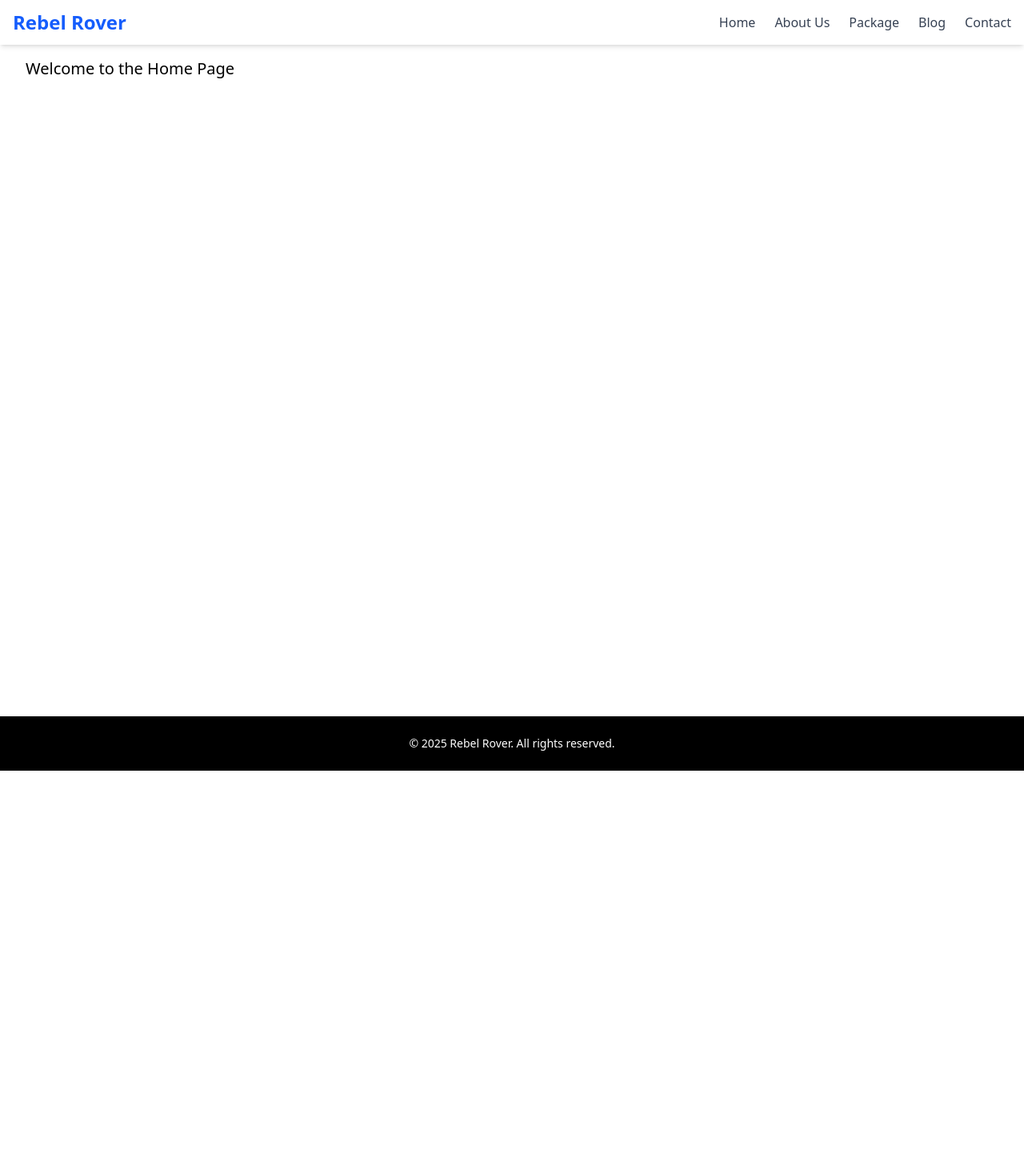
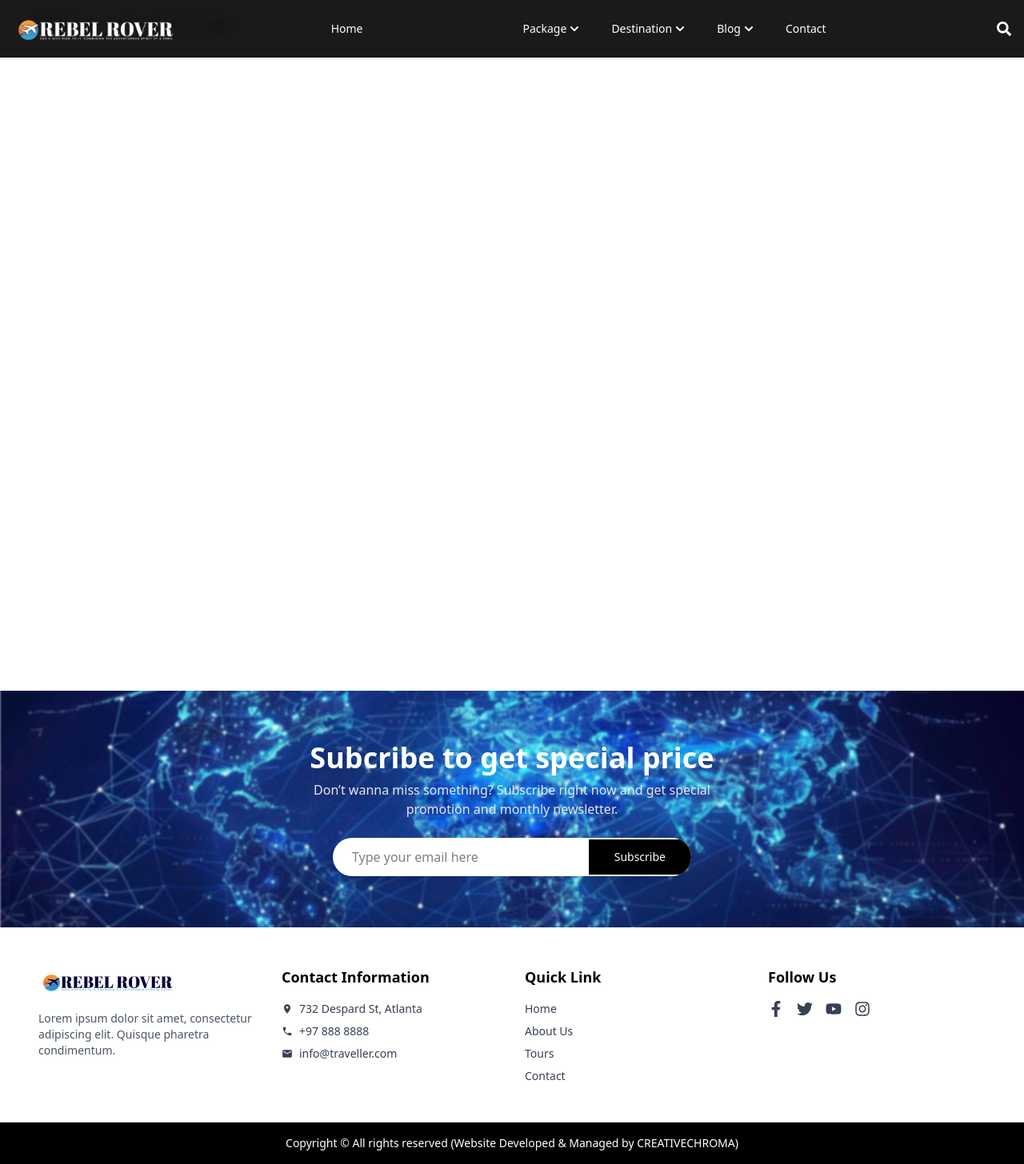
Before and after one commit to helenlemessa/Rebel-Rover-Travel-Website, a React (Vite) app: page / in a window 1280 px wide. Shown: the whole page at 80% size. Before the commit the page ends 964 px from the top, so only its background shows below. Built offline with nearby package versions, Linux system fonts and the light colour scheme.

Commit message:
modified with complet feature

```diff
--- a/src/App.jsx
+++ b/src/App.jsx
@@ -5,8 +5,8 @@ import Footer from './components/Footer';
 
 // Pages
 import Home from "./pages/Home";
-import About from "./pages/AboutUs";
 import Package from "./pages/Package";
+import DestinationCard from './components/DestinationCard/DestinationCard'
 import Blog from "./pages/SingleBlog";
 import Contact from "./pages/Contact";
 import NotFound from "./pages/NotFound";
@@ -19,8 +19,8 @@ const App = () => {
   <MainLayout>
     <Routes>
       <Route path="/" element={<Home />} />
-      <Route path="/about" element={<About />} />
       <Route path="/package" element={<Package />} />
+      <Route path="/destination" element={<DestinationCard />} />
       <Route path="/blog" element={<Blog />} />
       <Route path="/contact" element={<Contact />} />
       <Route path="*" element={<NotFound />} />
--- a/src/components/DestinationCard/DestinationCard.jsx
+++ b/src/components/DestinationCard/DestinationCard.jsx
@@ -1 +1,12 @@
-// ECHO is on.
+import React from 'react';
+import Footer from '../Footer';
+
+function Package() {
+    return (
+        <div>
+
+        </div>
+    );
+}
+
+export default Package;
--- a/src/components/Footer.jsx
+++ b/src/components/Footer.jsx
@@ -1,12 +1,119 @@
-// src/components/Footer.jsx
+//   export default Footer;
+import { FaFacebookF, FaTwitter, FaYoutube, FaInstagram } from "react-icons/fa";
+import { MdLocationOn, MdEmail, MdPhone } from "react-icons/md";
+
 const Footer = () => {
-    return (
-      <footer className="bg-black text-white py-6 mt-10">
-        <div className="max-w-7xl mx-auto text-center text-sm">
-          © 2025 Rebel Rover. All rights reserved.
+  return (
+    <footer className="bg-white text-black mt-16">
+      {/* Subscribe Section */}
+      <div
+        className="bg-cover bg-center text-white py-16 px-4 text-center"
+        style={{ backgroundImage: `url('/images/Footer.jpg')` }}
+      >
+        <h2 className="text-3xl md:text-4xl font-bold mb-2">
+          Subcribe to get special price
+        </h2>
+        <p className="text-sm md:text-base text-gray-200 mb-6 max-w-xl mx-auto">
+          Don’t wanna miss something? Subscribe right now and get special
+          promotion and monthly newsletter.
+        </p>
+        <form className="max-w-md mx-auto flex flex-col sm:flex-row items-center bg-white rounded-full overflow-hidden shadow-lg">
+          <input
+            type="email"
+            placeholder="Type your email here"
+            className="flex-grow px-6 py-3 text-black outline-none w-full sm:w-auto"
+          />
+          <button className="bg-black text-white px-8 py-3 text-sm font-medium w-full sm:w-auto hover:bg-gray-800 transition-colors">
+            Subscribe
+          </button>
+        </form>
+      </div>
+
+      {/* Footer Main Content */}
+      <div className="grid grid-cols-1 md:grid-cols-2 lg:grid-cols-4 gap-8 px-6 md:px-12 py-12">
+        {/* Logo & Description */}
+        <div>
+          <img
+            src="/images/logo2.png"
+            alt="Rebel Rover"
+            className="h-10 mb-4"
+          />
+          <p className="text-sm text-gray-600">
+            Lorem ipsum dolor sit amet, consectetur adipiscing elit. Quisque
+            pharetra condimentum.
+          </p>
         </div>
-      </footer>
-    );
-  };
 
-  export default Footer;
+        {/* Contact Info */}
+        <div>
+          <h3 className="font-semibold text-lg mb-4">Contact Information</h3>
+          <ul className="space-y-2 text-sm text-gray-700">
+            <li className="flex items-center gap-2">
+              <MdLocationOn /> 732 Despard St, Atlanta
+            </li>
+            <li className="flex items-center gap-2">
+              <MdPhone /> +97 888 8888
+            </li>
+            <li className="flex items-center gap-2">
+              <MdEmail /> info@traveller.com
+            </li>
+          </ul>
+        </div>
+
+        {/* Quick Links */}
+        <div>
+          <h3 className="font-semibold text-lg mb-4">Quick Link</h3>
+          <ul className="space-y-2 text-sm text-gray-700">
+            <li>
+              <a href="#" className="hover:text-blue-500 transition-colors">
+                Home
+              </a>
+            </li>
+            <li>
+              <a href="#" className="hover:text-blue-500 transition-colors">
+                About Us
+              </a>
+            </li>
+            <li>
+              <a href="#" className="hover:text-blue-500 transition-colors">
+                Tours
+              </a>
+            </li>
+            <li>
+              <a href="#" className="hover:text-blue-500 transition-colors">
+                Contact
+              </a>
+            </li>
+          </ul>
+        </div>
+
+        {/* Social Icons */}
+        <div>
+          <h3 className="font-semibold text-lg mb-4">Follow Us</h3>
+          <div className="flex items-center gap-4 text-xl text-gray-700">
+            <a href="#" className="hover:text-blue-500 transition-colors">
+              <FaFacebookF />
+            </a>
+            <a href="#" className="hover:text-blue-500 transition-colors">
+              <FaTwitter />
+            </a>
+            <a href="#" className="hover:text-blue-500 transition-colors">
+              <FaYoutube />
+            </a>
+            <a href="#" className="hover:text-blue-500 transition-colors">
+              <FaInstagram />
+            </a>
+          </div>
+        </div>
+      </div>
+
+      {/* Footer Bottom */}
+      <div className="bg-black text-white text-center py-4 text-sm">
+        Copyright © All rights reserved (Website Developed & Managed by
+        CREATIVECHROMA)
+      </div>
+    </footer>
+  );
+};
+
+export default Footer;
--- a/src/components/Navbar.jsx
+++ b/src/components/Navbar.jsx
@@ -1,20 +1,123 @@
-import { Link, NavLink } from 'react-router-dom';
+import { Link, NavLink } from "react-router-dom";
+
+
+import { useState } from "react";
+import { FaSearch, FaBars, FaTimes, FaChevronDown } from "react-icons/fa";
 
 const Navbar = () => {
+  const [showSearch, setShowSearch] = useState(false);
+  const [mobileMenuOpen, setMobileMenuOpen] = useState(false);
+
+  const handleSearchToggle = () => {
+    setShowSearch((prev) => !prev);
+    setMobileMenuOpen(false);
+  };
+
   return (
-    <header className="bg-white shadow-md sticky top-0 z-50">
-      <div className="max-w-7xl mx-auto px-4 py-3 flex items-center justify-between">
-        <Link to="/" className="text-2xl font-bold text-blue-600">
-          Rebel Rover
-        </Link>
-        <nav className="space-x-6 text-gray-700 font-medium">
-          <NavLink to="/" activeClassName="text-blue-600" exact>Home</NavLink>
-          <NavLink to="/about" activeClassName="text-blue-600">About Us</NavLink>
-          <NavLink to="/package" activeClassName="text-blue-600">Package</NavLink>
-          <NavLink to="/blog" activeClassName="text-blue-600">Blog</NavLink>
-          <NavLink to="/contact" activeClassName="text-blue-600">Contact</NavLink>
+    <header className="fixed top-0 left-0 w-full opacity-90 z-50 bg-black backdrop-blur-md text-white ">
+      <div className="max-w-7xl mx-auto px-4 py-3 flex items-center justify-between relative">
+        {/* Logo */}
+        <div
+          className={`flex items-center ${
+            showSearch ? "hidden md:flex" : "flex"
+          }`}
+        >
+          <img
+            src="/images/logo1.png"
+            alt="Rebel Rover Logo"
+            className="h-10 md:h-12 object-contain"
+          />
+        </div>
+
+        {/* Desktop Navigation */}
+        <nav className="hidden md:flex items-center space-x-10 text-sm font-medium">
+          {/* <a href="#" className="hover:text-yellow-400 md:mr-50 mr-5">
+            Home
+          </a> */}
+          <NavLink to="#" className="hover:text-yellow-400 md:mr-50 mr-5">
+            Home
+          </NavLink>
+          <NavLink
+            to="/package"
+            className="flex items-center hover:text-yellow-400 cursor-pointer"
+            activeClassName="text-yellow-400"
+          >
+            Package
+            <FaChevronDown className="text-xs ml-1" />
+          </NavLink>
+          <NavLink
+            to="/destination"
+            className="flex items-center hover:text-yellow-400 cursor-pointer"
+            activeClassName="text-yellow-400"
+          >
+            Destination
+            <FaChevronDown className="text-xs ml-1" />
+          </NavLink>
+          <NavLink
+            to="/blog"
+            className="flex items-center hover:text-yellow-400 cursor-pointer"
+            activeClassName="text-yellow-400"
+          >
+            Blog
+            <FaChevronDown className="text-xs ml-1" />
+          </NavLink>
+          <NavLink to="/contact" activeClassName="hover:text-yellow-400">
+            Contact
+          </NavLink>
         </nav>
+
+        {/* Search input */}
+        <div className="flex items-center gap-3 md:gap-4">
+          {showSearch ? (
+            <input
+              type="text"
+              placeholder="Search..."
+              autoFocus
+              onBlur={() => setShowSearch(false)}
+              className="px-3 py-1 rounded-md text-white w-48 md:w-auto md:ml-3 focus:outline-none focus:ring-2 focus:ring-white-400"
+            />
+          ) : (
+            <button
+              onClick={handleSearchToggle}
+              className="text-white text-lg md:ml-6"
+            >
+              <FaSearch />
+            </button>
+          )}
+
+          {/* Mobile Menu Toggle */}
+          <button
+            className="md:hidden text-white text-xl"
+            onClick={() => {
+              setMobileMenuOpen((prev) => !prev);
+              setShowSearch(false);
+            }}
+          >
+            {mobileMenuOpen ? <FaTimes /> : <FaBars />}
+          </button>
+        </div>
       </div>
+
+      {/* Mobile Dropdown Menu */}
+      {mobileMenuOpen && (
+        <div className="md:hidden bg-blue-700 px-4 pb-4 space-y-3 text-sm">
+          <a href="#" className="block py-1 hover:text-yellow-400">
+            Home
+          </a>
+          <a href="#" className="block py-1 hover:text-yellow-400">
+            Package
+          </a>
+          <a href="#" className="block py-1 hover:text-yellow-400">
+            Destination
+          </a>
+          <a href="#" className="block py-1 hover:text-yellow-400">
+            Blog
+          </a>
+          <a href="#" className="block py-1 hover:text-yellow-400">
+            Contact
+          </a>
+        </div>
+      )}
     </header>
   );
 };
```
